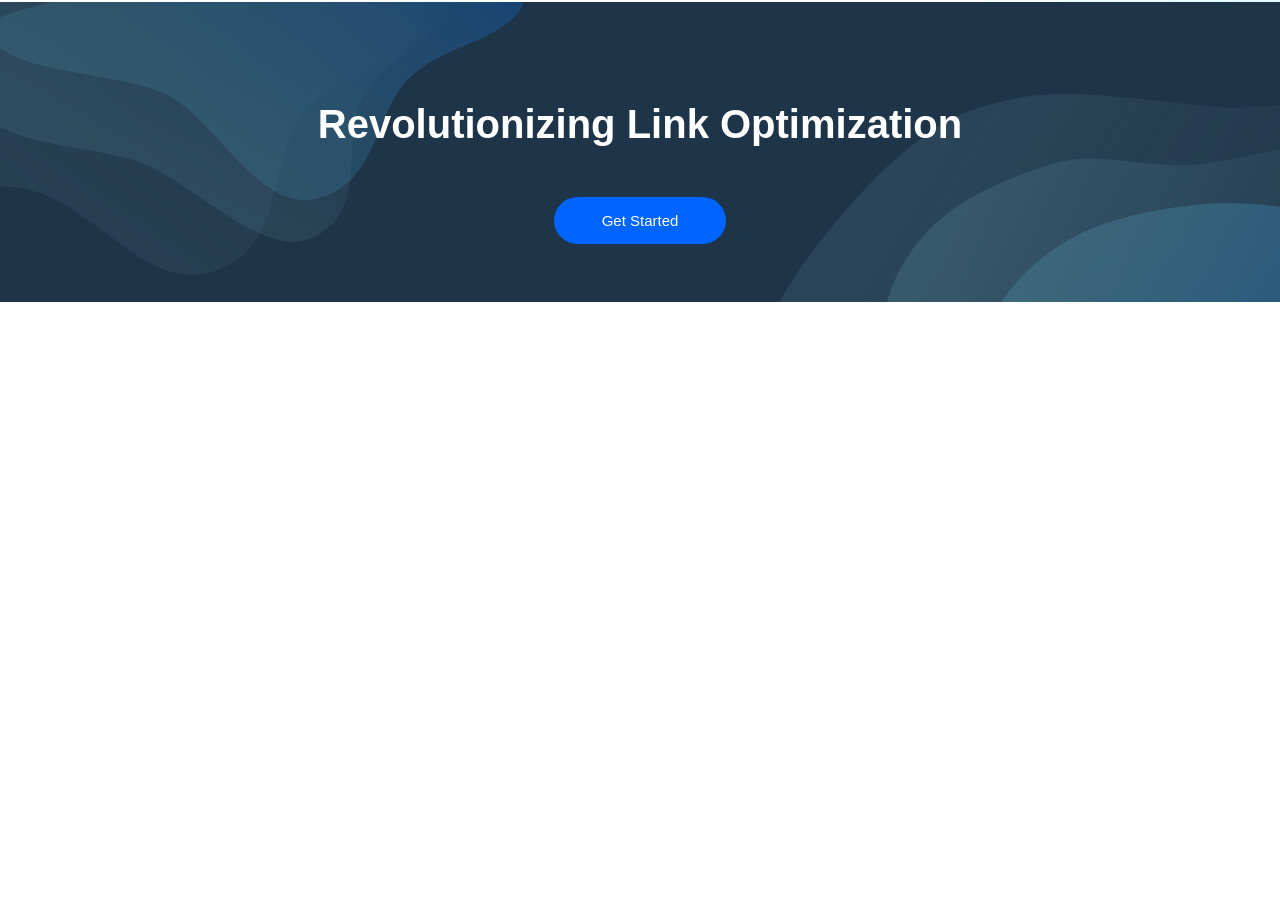
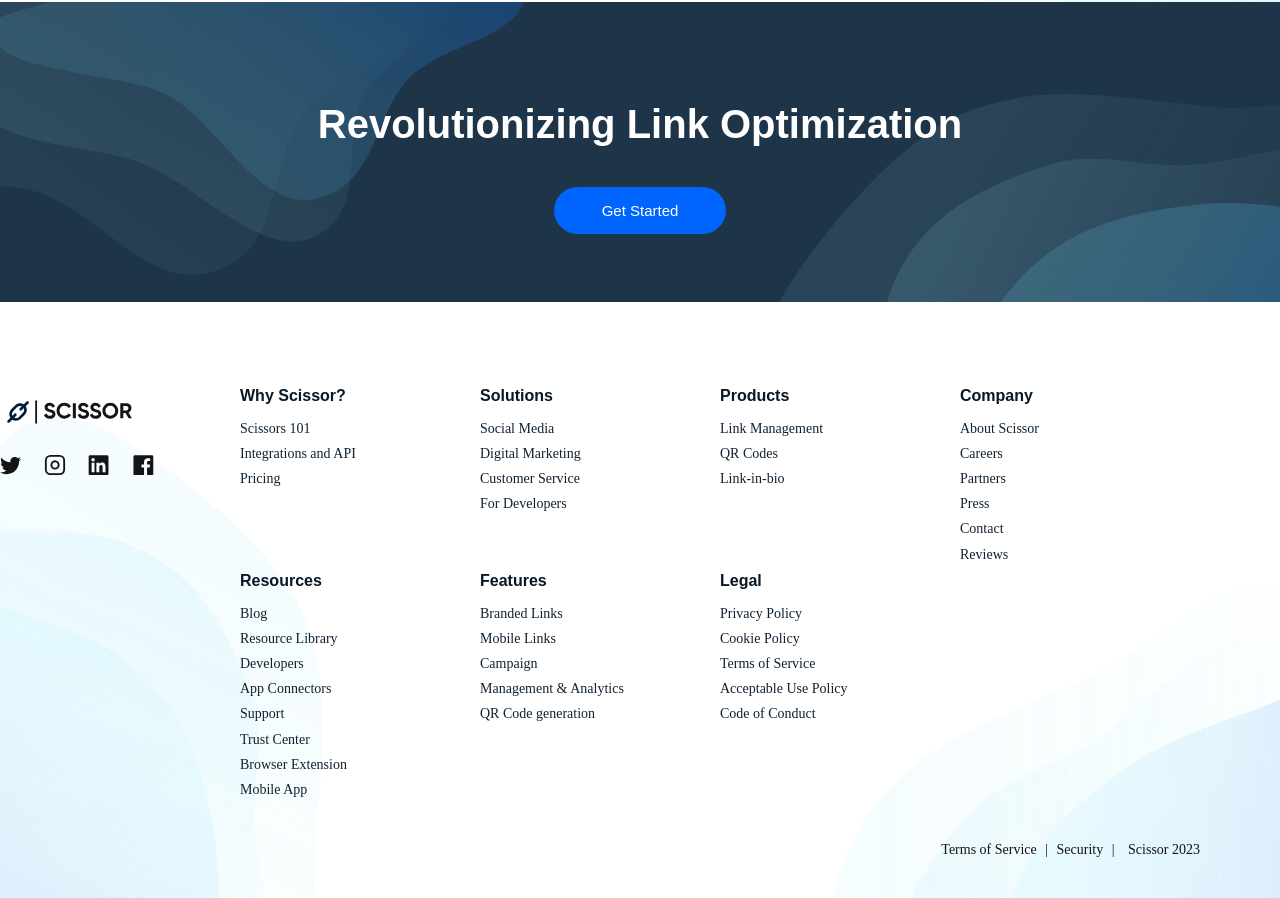
Before and after one commit to adetutudeborah/scissor-landing-page, a plain HTML site: page index.html in a window 1280 px wide. Shown: the part 4740-5638 px from the top of the page. Before the commit the page ends 5042 px from the top, so only its background shows below. Drawn offline with Linux system fonts and the light colour scheme; a web font is replaced by a local one.

Commit message:
added the footer section

```diff
--- a/index.html
+++ b/index.html
@@ -354,7 +354,105 @@
 
      </section>
 
-    <footer>
+     <!-- Footer  -->
+
+    <footer class="footer">
+
+        <div class="footer-container">
+
+            <div class="footer-inner-container">
+
+                <div class="scissor-brand">
+                  <img src="./images/black-logo.svg" alt="logo" class="footer-logo">
+                  <ul class="scissor-social-links">
+                    <li><img src="./images/twitter-icon.svg" alt="twitter-icon" class="social"></li>
+                    <li><img src="./images/instagram-icon.svg" alt="instagram-icon" class="social"></li>
+                    <li><img src="./images/linkedin-icon.svg" alt="linkedin-icon" class="social"></li>
+                    <li><img src="./images/facebook-icon.svg" alt="facebook-icon" class="social"></li>
+                  </ul>
+                </div>
+
+
+                <div class="about-scissor">
+                  <h6>Why Scissor?</h6>
+                  <ul>
+                    <li><a href="#">Scissors 101</a></li>
+                    <li><a href="#">Integrations and API</a></li>
+                    <li><a href="#">Pricing</a></li>
+                  </ul>
+                </div>
+
+                <div class="about-scissor">
+                  <h6>Solutions</h6>
+                  <ul>
+                    <li><a href="#">Social Media</a></li>
+                    <li><a href="#">Digital Marketing</a></li>
+                    <li><a href="#">Customer Service</a></li>
+                    <li><a href="#">For Developers</a></li>
+                  </ul>
+                </div>
+
+                <div class="about-scissor">
+                  <h6>Products</h6>
+                  <ul>
+                    <li><a href="#">Link Management</a></li>
+                    <li><a href="#">QR Codes</a></li>
+                    <li><a href="#">Link-in-bio</a></li>
+                  </ul>
+                </div>
+
+                <div class="about-scissor">
+                  <h6>Company</h6>
+                  <ul>
+                    <li><a href="#">About Scissor</a></li>
+                    <li><a href="#">Careers</a></li>
+                    <li><a href="#">Partners</a></li>
+                    <li><a href="#">Press</a></li>
+                    <li><a href="#">Contact</a></li>
+                    <li><a href="#">Reviews</a></li>
+                  </ul>
+                </div>
+
+                <div class="about-scissor second-line">
+                  <h6>Resources</h6>
+                  <ul>
+                    <li><a href="#">Blog</a></li>
+                    <li><a href="#">Resource Library</a></li>
+                    <li><a href="#">Developers</a></li>
+                    <li><a href="#">App Connectors</a></li>
+                    <li><a href="#">Support</a></li>
+                    <li><a href="#">Trust Center</a></li>
+                    <li><a href="#">Browser Extension</a></li>
+                    <li><a href="#">Mobile App</a></li>
+                  </ul>
+                </div>
+
+                <div class="about-scissor">
+                  <h6>Features</h6>
+                  <ul>
+                    <li><a href="#">Branded Links</a></li>
+                    <li><a href="#">Mobile Links</a></li>
+                    <li><a href="#">Campaign</a></li>
+                    <li><a href="#">Management &amp; Analytics</a></li>
+                    <li><a href="#">QR Code generation</a></li>
+                  </ul>
+                </div>
+
+                <div class="about-scissor">
+                  <h6>Legal</h6>
+                  <ul>
+                    <li><a href="#">Privacy Policy</a></li>
+                    <li><a href="#">Cookie Policy</a></li>
+                    <li><a href="#">Terms of Service</a></li>
+                    <li><a href="#">Acceptable Use Policy</a></li>
+                    <li><a href="#">Code of Conduct</a></li>
+                  </ul>
+                </div>
+
+            </div>
+
+            <p class="footer-text"> <span class="service">Terms of Service </span>| <span class="security">Security</span> | <span class="footer-year">Scissor 2023</span></p>
+        </div>
 
     </footer>
 
--- a/src/styles.css
+++ b/src/styles.css
@@ -630,7 +630,7 @@ input::placeholder{
    font-family: var(--default-font-family);
    font-size: 4rem;
    color: var(--white-color);
-   padding: 3rem 0 5rem;
+   padding: 3rem 0 4rem;
 }
 
 .get-started-btn {
@@ -644,3 +644,87 @@ input::placeholder{
    outline: none;
    border: solid transparent;
 }
+
+/* Footer */
+
+.footer {
+   background-image: url(../images/footer-left-bg.svg), url(../images/footer-right-bg.svg);
+   background-position: bottom left, right bottom;
+   background-repeat: no-repeat, no-repeat;
+   padding-top: 8rem;
+   padding-bottom: 4rem;
+}
+
+.footer-container {
+   width: 100%;
+   max-width: 1200px;
+   margin: 0 auto;
+   margin-right: 100px;
+}
+
+.footer-inner-container {
+   display: grid;
+   grid-template-columns: repeat(5, 1fr);
+}
+
+.footer-logo {
+   width: 140px;
+   height: 40px;
+}
+
+.scissor-brand {
+  margin-top: 1rem;
+}
+
+.scissor-social-links {
+   display: flex;
+   gap: 2.2rem;
+   margin-top: 2rem;
+}
+
+.social {
+   width: 22px;
+   height: 22px;
+   font-size: 1rem;
+}
+
+.about-scissor {
+   line-height: 1.8;
+}
+
+.about-scissor h6 {
+   font-family: var(--default-font-family);
+   color: #071827;
+   font-size: 1.6rem;
+   margin-bottom: 0.5rem;
+}
+
+.about-scissor li {
+   font-family: var(--medium-font-family);
+   color: #112232;
+   font-size: 1.4rem;
+}
+
+.about-scissor li:hover {
+   color: var(--primary-color);
+}
+
+.second-line {
+   grid-column: 2/3;
+}
+
+.footer-text {
+   font-family: var(--medium-font-family);
+   padding-top: 4rem;
+   text-align: right;
+   font-size: 1.4rem;
+}
+
+.service,
+.security {
+   padding: 0 0.5rem;
+}
+
+.footer-year {
+  padding-left: 1rem;
+}
```
Also changed, not shown: images/footer-left-bg.svg (added), images/footer-right-bg.svg (added), images/instagram-icon.svg (renamed from images/svg.feather.svg).
